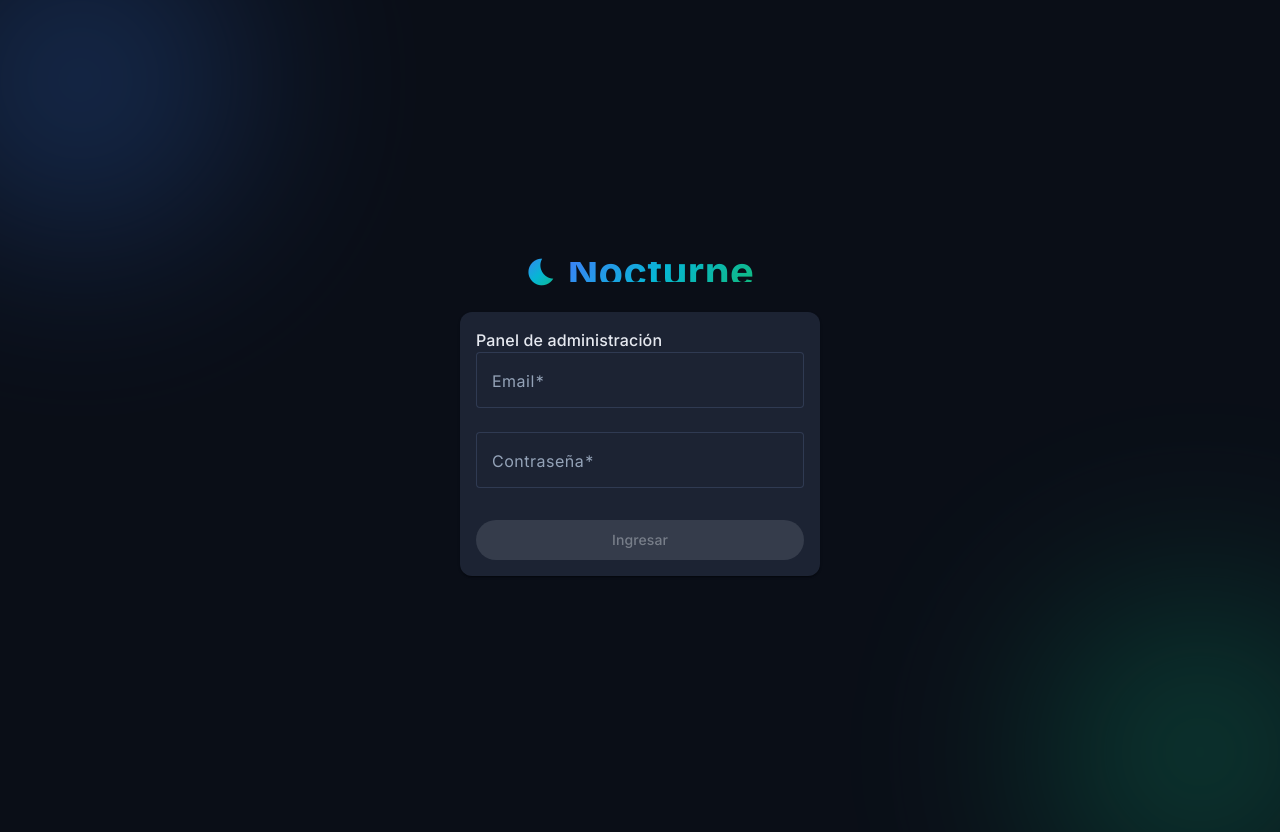
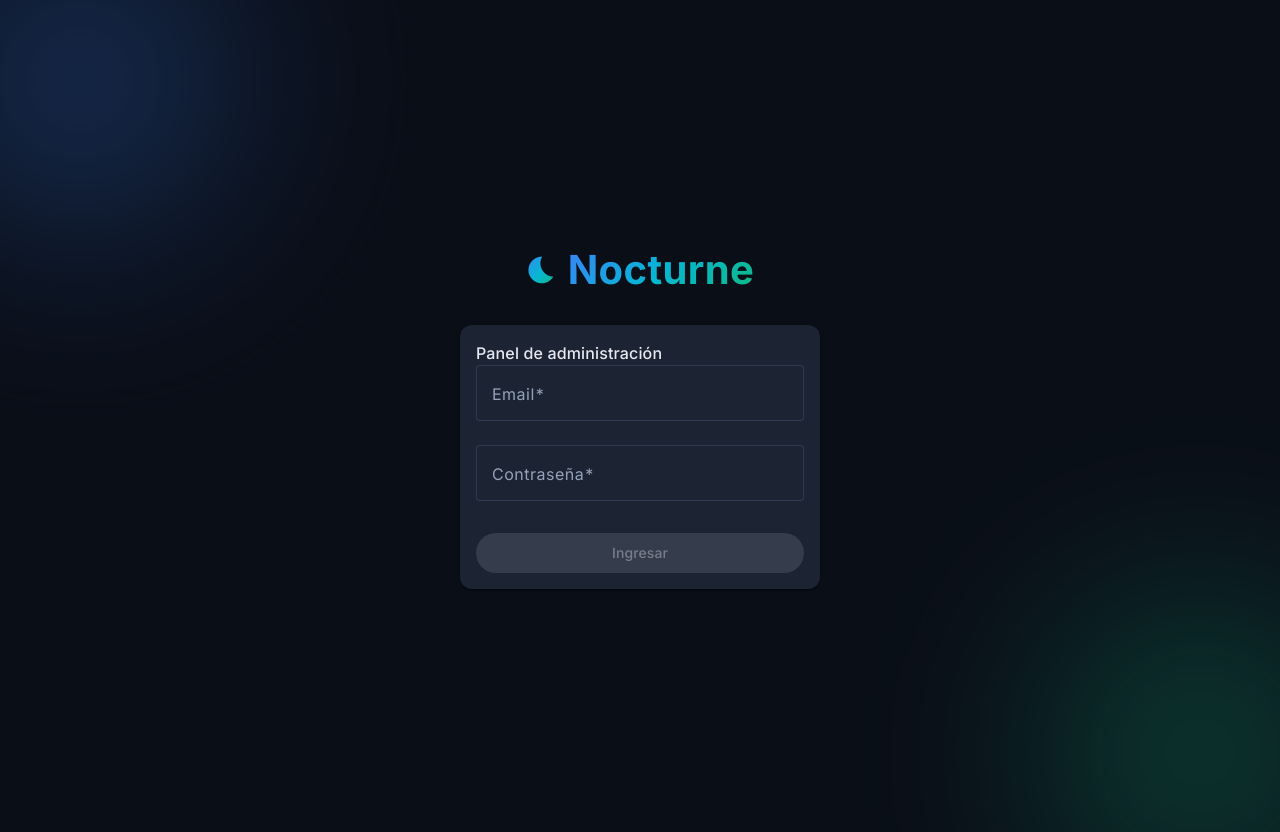
Before and after one commit to jjtorres-dev/nocturne-web, an Angular app: page /login in a window 1280 px wide. Built offline with nearby package versions, Linux system fonts and the light colour scheme.

Commit message:
fix: correct line-height on login wordmark to prevent gradient text clipping

```diff
--- a/src/app/features/login/login.scss
+++ b/src/app/features/login/login.scss
@@ -46,6 +46,9 @@
   display: flex;
   align-items: center;
   gap: 10px;
+  // Margen de seguridad: background-clip: text puede recortar un par de
+  // píxeles del borde inferior del glyph incluso con line-height correcto.
+  padding-bottom: 4px;
 }
 
 .brand-icon {
@@ -61,6 +64,10 @@
 
 .brand-text {
   font-size: 2.5rem;
+  // El body hereda un line-height chico (fijo, en rem) desde
+  // --mat-sys-body-medium; a 2.5rem de font-size eso alcanza a recortar
+  // el wordmark contra el overflow: hidden de .login-page.
+  line-height: 1.35;
   font-weight: 700;
   letter-spacing: 0.01em;
   background: var(--nc-gradient-primary);
```
